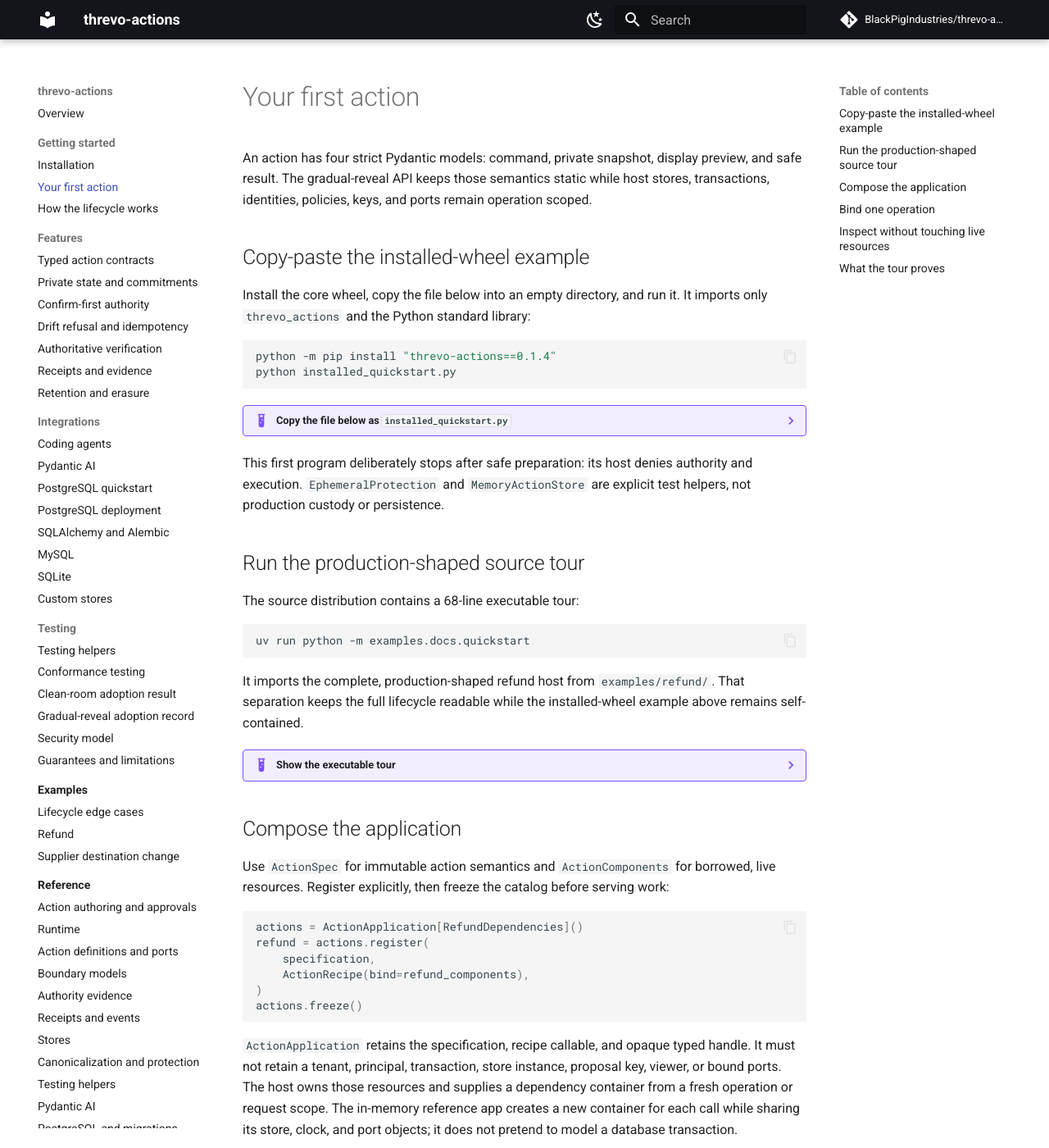
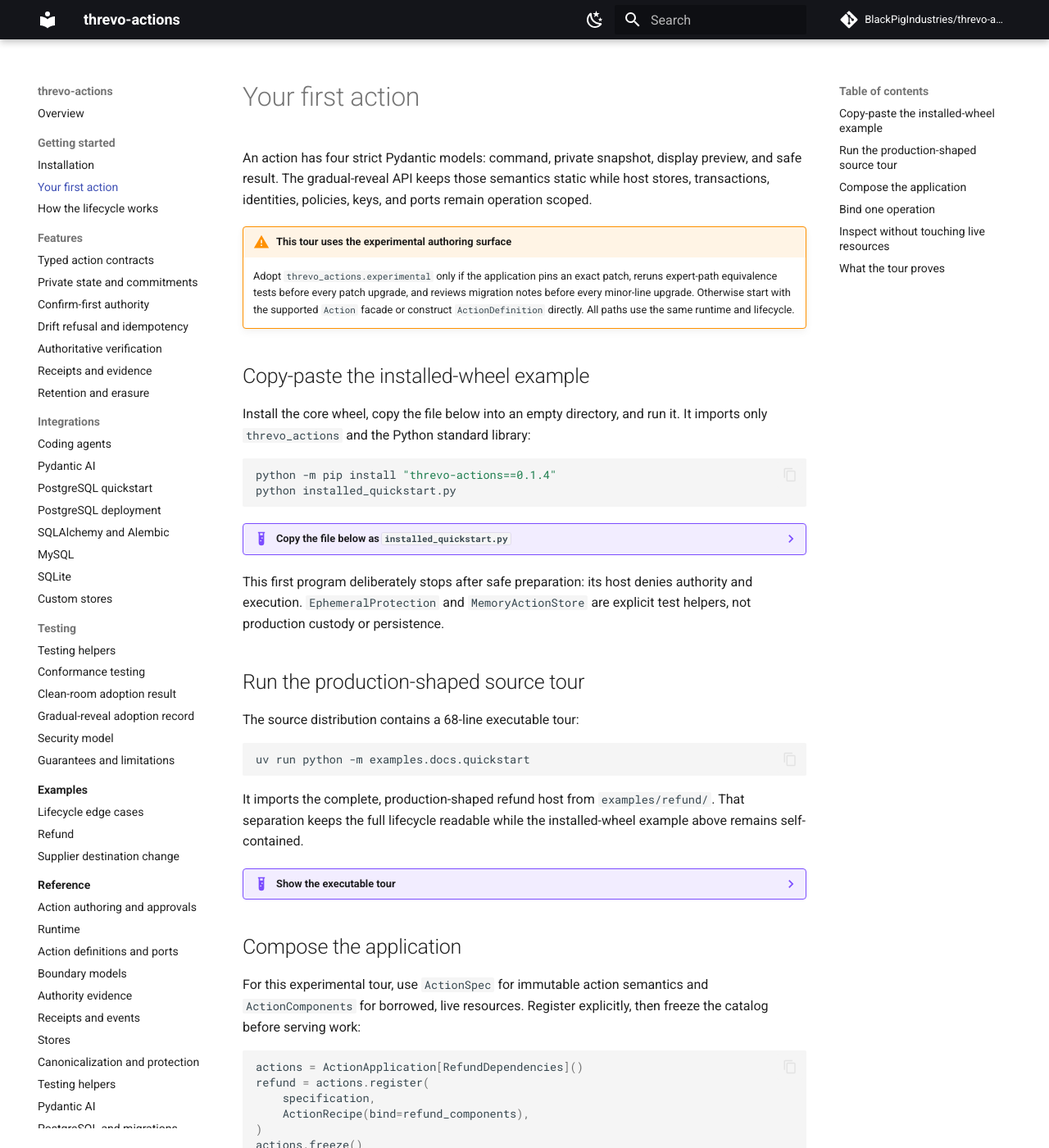
Before and after one commit to BlackPigIndustries/threvo-actions, an MkDocs documentation site: the page built from docs/getting-started/first-action.md, in a window 1280 px wide and 1400 px high. Shown: the whole window at 82% size. Built offline with MkDocs 1.6.1 and Material for MkDocs 9.7.7, drawn with Linux system fonts in a browser that asks for light colours; comment, search, counter and statistics services are not loaded.

Commit message:
docs: gate experimental authoring guidance (#11)
* docs: gate experimental authoring guidance

* docs: show valid bound prepare call

* docs: require equivalence tests before upgrades

* docs: make experimental authoring opt-in

````diff
--- a/docs/getting-started/first-action.md
+++ b/docs/getting-started/first-action.md
@@ -4,6 +4,14 @@ An action has four strict Pydantic models: command, private snapshot, display
 preview, and safe result. The gradual-reveal API keeps those semantics static
 while host stores, transactions, identities, policies, keys, and ports remain
 operation scoped.
+
+!!! warning "This tour uses the experimental authoring surface"
+
+    Adopt `threvo_actions.experimental` only if the application pins an exact
+    patch, reruns expert-path equivalence tests before every patch upgrade, and
+    reviews migration notes before every minor-line upgrade. Otherwise start
+    with the supported `Action` facade or construct `ActionDefinition`
+    directly. All paths use the same runtime and lifecycle.
 
 ## Copy-paste the installed-wheel example
 
@@ -45,9 +53,9 @@ example above remains self-contained.
 
 ## Compose the application
 
-Use `ActionSpec` for immutable action semantics and `ActionComponents` for
-borrowed, live resources. Register explicitly, then freeze the catalog before
-serving work:
+For this experimental tour, use `ActionSpec` for immutable action semantics and
+`ActionComponents` for borrowed, live resources. Register explicitly, then
+freeze the catalog before serving work:
 
 ```python
 actions = ActionApplication[RefundDependencies]()
--- a/docs/versioning.md
+++ b/docs/versioning.md
@@ -62,6 +62,12 @@ more authority, or move the surface into the package root. Applications must
 still pin an exact revision and re-run their action equivalence tests before
 upgrading.
 
+Documentation and bundled agent guidance recommend this namespace only
+conditionally: the consumer must pin an exact patch, own those equivalence
+tests, and perform an explicit migration review before a minor-line upgrade.
+Consumers that cannot accept those obligations should use the supported
+`Action` or `ActionDefinition` surface.
+
 The support decision is evidence-driven. It requires the published DX protocol,
 production consumer equivalence, transaction and tenant isolation, rollback
 compatibility, and post-adoption qualification. Record each condition, its
````
Also changed, not shown: .agents/skills/threvo-actions/SKILL.md (+12 -10 lines), .agents/skills/threvo-actions/references/authoring.md (+38 -0 lines), README.md (+6 -4 lines), docs/reference/action.md (+6 -4 lines), 2 other files.
